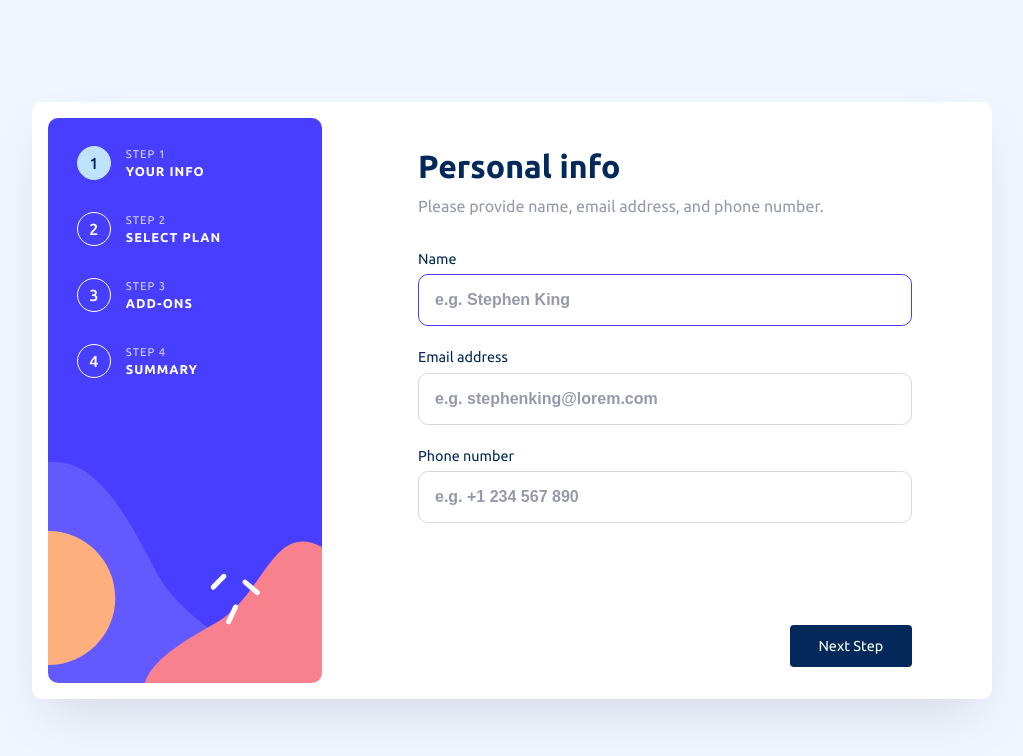
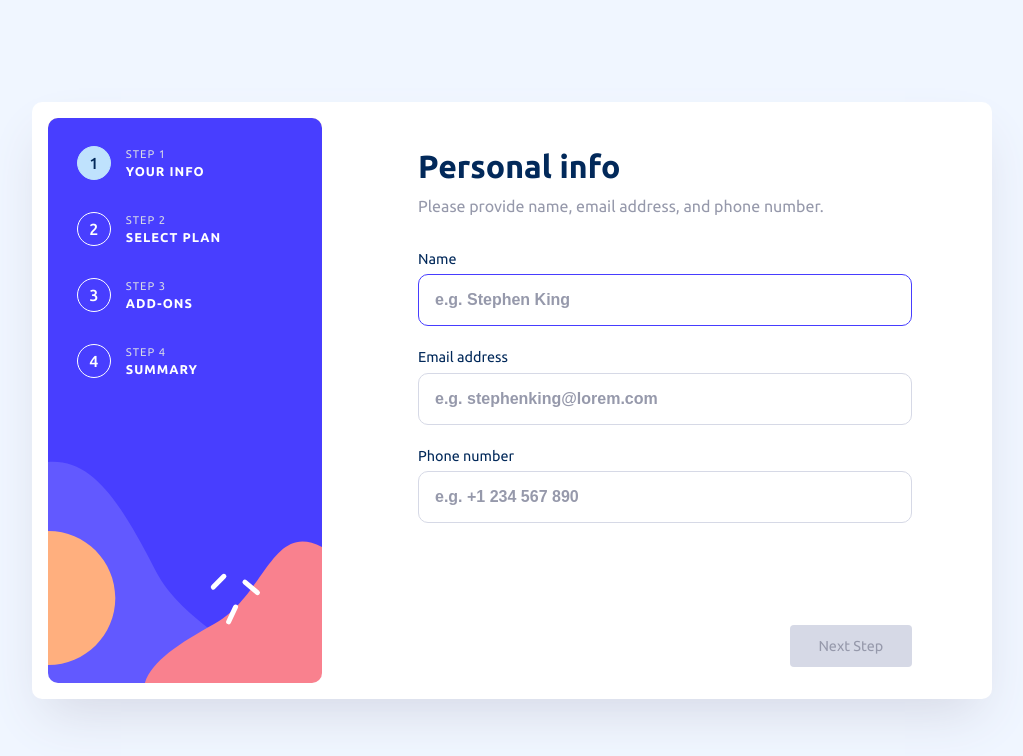
Before and after one commit to kdumagalhaes/multi-step-form, a React (Vite) app: page / in a window 1280 px wide. Shown: the top 756 px of the page, without its empty margins (128-1151 px from the left). Built offline with nearby package versions, Linux system fonts and the light colour scheme.

Commit message:
Add validation reducer && next button validation

```diff
--- a/src/components/Content/ContentUserInfo/ContentUserInfo.tsx
+++ b/src/components/Content/ContentUserInfo/ContentUserInfo.tsx
@@ -1,5 +1,23 @@
+import { useEffect, useState } from 'react';
 import styles from './ContentUserInfo.module.scss';
+import { useAppDispatch } from '../../../redux/store';
+import { setSubmitValidation } from '../../../redux/reducers/validation';
 const ContentUserInfo = () => {
+  const dispatch = useAppDispatch()
+
+  const [inputName, setInputName] = useState("")
+  const [inputEmail, setInputEmail] = useState("")
+  const [inputPhone, setInputPhone] = useState("")
+
+  useEffect(() => {
+    const isNotValid =
+      inputName?.length === 0 ||
+      inputEmail?.length === 0 ||
+      inputPhone?.length === 0
+
+      dispatch(setSubmitValidation(isNotValid))
+  }, [inputName, inputEmail, inputPhone, dispatch])
+
   return (
     <>
       <label className={styles.label} htmlFor='name'>
@@ -10,6 +28,7 @@ const ContentUserInfo = () => {
         className={styles.input}
         type='text'
         placeholder='e.g. Stephen King'
+        onChange={(e) => setInputName(e.target.value)}
         autoFocus
       />
       <label className={styles.label} htmlFor='email'>
@@ -20,6 +39,7 @@ const ContentUserInfo = () => {
         className={styles.input}
         type='email'
         placeholder='e.g. stephenking@lorem.com'
+        onChange={(e) => setInputEmail(e.target.value)}
       />
       <label className={styles.label} htmlFor='phone'>
         Phone number
@@ -29,6 +49,7 @@ const ContentUserInfo = () => {
         className={styles.input}
         type='number'
         placeholder='e.g. +1 234 567 890'
+        onChange={(e) => setInputPhone(e.target.value)}
       />
     </>
   );
--- a/src/components/Navigation/NavigationNext.module.scss
+++ b/src/components/Navigation/NavigationNext.module.scss
@@ -16,3 +16,12 @@
     background-color: $purplish-blue;
   }
 }
+.disabled {
+  cursor: not-allowed;
+  background-color: $light-gray;
+  color: $cool-gray;
+
+  &:hover {
+    background-color: $light-gray;
+  }
+}
--- a/src/components/Navigation/NavigationNext.tsx
+++ b/src/components/Navigation/NavigationNext.tsx
@@ -1,11 +1,13 @@
 import { useNavigate, useLocation } from 'react-router-dom';
 import { Path } from '../../constants/pages';
 import styles from './NavigationNext.module.scss';
+import { useAppSelector } from '../../redux/store';
 
 interface NextPathMap {
   [key: string]: Path | string;
 }
 const NavigationNext = () => {
+  const isButtonDisabled = useAppSelector((state) => state.validation.isButtonDisabled)
   const { pathname } = useLocation();
   const navigateTo = useNavigate();
 
@@ -20,9 +22,10 @@ const NavigationNext = () => {
   return (
     <button
       onClick={() => navigateTo(nextPathMap[pathname])}
-      className={styles.next}
+      className={isButtonDisabled ? `${styles.next} ${styles.disabled}` :  styles.next}
+      disabled={isButtonDisabled}
     >
-      Next Step
+      {pathname === "/summary" ? "Confirm" : "Next Step"}
     </button>
   );
 };
--- /dev/null
+++ b/src/redux/reducers/validation.ts
@@ -0,0 +1,22 @@
+import { createSlice } from '@reduxjs/toolkit';
+
+interface ValidationState {
+  isButtonDisabled: boolean;
+}
+
+const initialState: ValidationState = {
+  isButtonDisabled: true,
+};
+
+export const ValidationSlice = createSlice({
+  name: 'validation',
+  initialState,
+  reducers: {
+    setSubmitValidation: (state, action) => {
+      state.isButtonDisabled = action.payload;
+    },
+  },
+});
+
+export default ValidationSlice.reducer;
+export const { setSubmitValidation } = ValidationSlice.actions;
--- a/src/redux/store.ts
+++ b/src/redux/store.ts
@@ -2,10 +2,12 @@
 import { configureStore } from "@reduxjs/toolkit";
 import { TypedUseSelectorHook, useDispatch, useSelector } from "react-redux";
 import { PlanSlice } from "./reducers/plan";
+import { ValidationSlice } from "./reducers/validation";
 
 export const store = configureStore({
   reducer: {
-    plan: PlanSlice.reducer
+    plan: PlanSlice.reducer,
+    validation: ValidationSlice.reducer
   },
 });
 export type RootState = ReturnType<typeof store.getState>;
```
